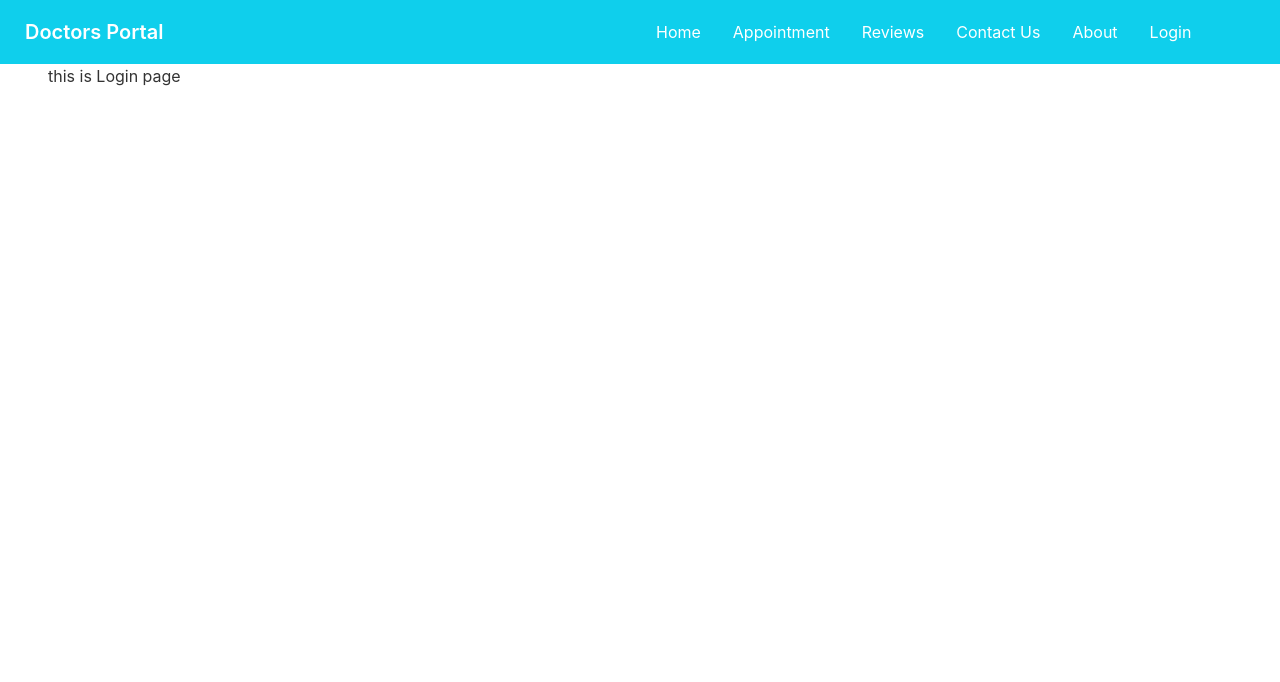
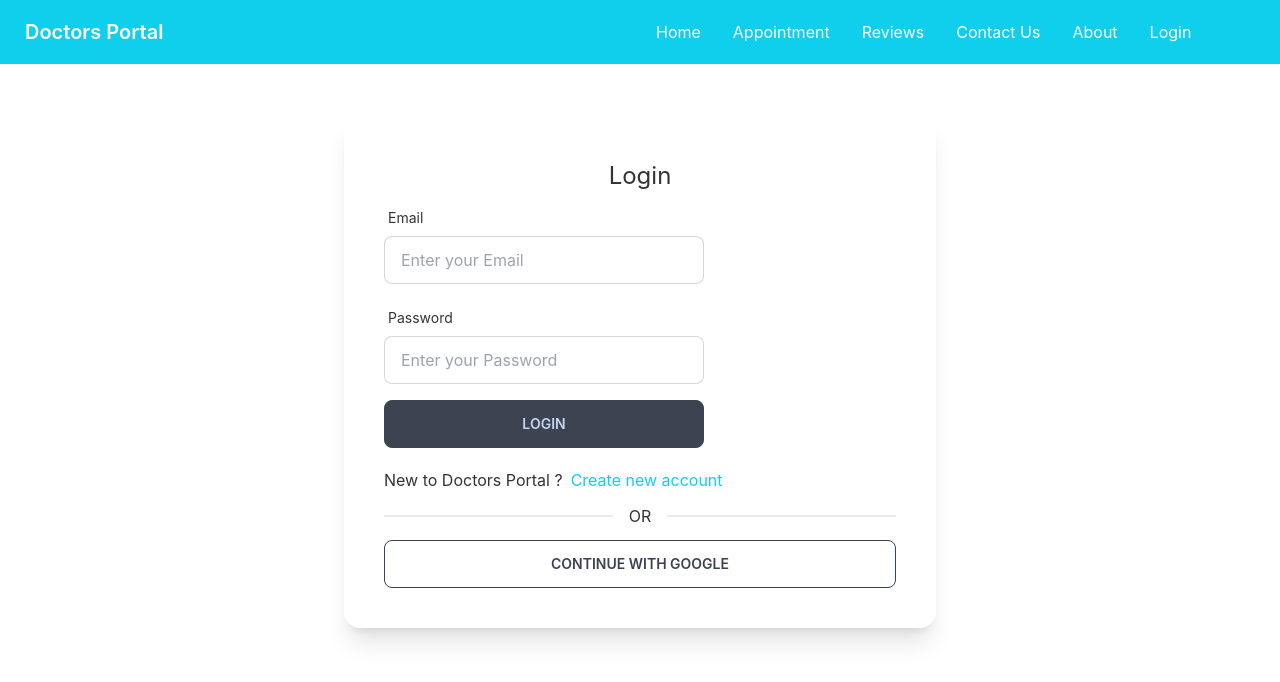
Before and after one commit to Raselraaz123/doctors-portal-client, a React (Create React App) app: page /login in a window 1280 px wide. Shown: the top 682 px of the page. Built offline with nearby package versions, Linux system fonts and the light colour scheme; no server answers.

Commit message:
login from ok and loading compo make working signup compo

```diff
--- a/package.json
+++ b/package.json
@@ -13,6 +13,7 @@
     "react-day-picker": "^8.0.4",
     "react-dom": "^18.1.0",
     "react-firebase-hooks": "^5.0.3",
+    "react-hook-form": "^7.31.1",
     "react-router-dom": "^6.3.0",
     "react-scripts": "5.0.1",
     "web-vitals": "^2.1.4"
--- a/src/Pages/Login/Login.js
+++ b/src/Pages/Login/Login.js
@@ -1,9 +1,134 @@
-import React from 'react';
+import React from "react";
+import { Link } from "react-router-dom";
+import {
+  useSignInWithEmailAndPassword,
+  useSignInWithGoogle,
+} from "react-firebase-hooks/auth";
+import auth from "../../firebase.init";
+import { useForm } from "react-hook-form";
+import Loading from "../Shared/Loading";
 
 const Login = () => {
+  const [signInWithGoogle, user, loading, error] = useSignInWithGoogle(auth);
+  const {
+    register,
+    formState: { errors },
+    handleSubmit,
+  } = useForm();
+  const [signInWithEmailAndPassword, user1, loading1, error1] =
+    useSignInWithEmailAndPassword(auth);
+  let SignInError;
+  if (loading || loading1) {
+    return <Loading></Loading>;
+  }
+  if (error || error1) {
+    SignInError = <p className="text-red-500 mb-2 mt-2">{error?.message||error1?.message }</p>
+}
+
+  if (user || user1) {
+    console.log(user || user1);
+  }
+
+  // const handleFromSubmit = event => {
+  //   event.preventDefault();
+  // }
+  const onSubmit = (data) => {
+    console.log(data);
+    signInWithEmailAndPassword(data.email, data.password);
+  };
   return (
-    <div>
-      <h1>this is Login page</h1>
+    <div class="card w-1/2   shadow-xl mt-28 mx-auto ">
+      <div class=" text-black-500  p-10">
+        <h2 className="text-center text-bold text-2xl mb-2 mt-2">Login</h2>
+        <form
+          onSubmit={handleSubmit(onSubmit)}
+          className=" flex flex-col justify-center
+         "
+        >
+          <div class="form-control w-full max-w-xs">
+            <label class="label">
+              <span class="label-text">Email</span>
+            </label>
+            <input
+              type="email"
+              placeholder="Enter your Email"
+              class="input input-bordered w-full max-w-xs"
+              {...register("email", {
+                required: {
+                  value: true,
+                  message: "Email is Required",
+                },
+                pattern: {
+                  value: /[a-z0-9]+@[a-z]+\.[a-z]{2,3}/,
+                  message: "Provide a valid Email",
+                },
+              })}
+            />
+            <label class="label">
+              {errors.email?.type === "required" && (
+                <span class="label-text-alt text-red-500">
+                  {errors.email.message}
+                </span>
+              )}
+              {errors.email?.type === "pattern" && (
+                <span class="label-text-alt text-red-500">
+                  {errors.email.message}
+                </span>
+              )}
+            </label>
+          </div>
+          <div class="form-control w-full max-w-xs">
+            <label class="label">
+              <span class="label-text">Password</span>
+            </label>
+            <input
+              type="password"
+              placeholder="Enter your Password"
+              class="input input-bordered w-full max-w-xs"
+              {...register("password", {
+                required: {
+                  value: true,
+                  message: "Password is Required",
+                },
+                minLength: {
+                  value: 6,
+                  message: "Must be 6 characters or longer",
+                },
+              })}
+            />
+            <label class="label">
+              {errors.password?.type === "required" && (
+                <span class="label-text-alt text-red-500">
+                  {errors.password.message}
+                </span>
+              )}
+              {errors.password?.type === "minLength" && (
+                <span class="label-text-alt text-red-500">
+                  {errors.password.message}
+                </span>
+              )}
+            </label>
+          </div>
+          {SignInError}
+          <input class="btn w-full max-w-xs mb-5" type="submit" value="Login" />
+        </form>
+
+        <div>
+          <p className="">
+            New to Doctors Portal ?
+            <Link to="/signup" className="text-primary ml-2">
+              Create new account
+            </Link>
+          </p>
+        </div>
+        <div class="divider ">OR</div>
+        <button
+          onClick={() => signInWithGoogle()}
+          class="btn btn-outline btn-accent w-full "
+        >
+          Continue with Google
+        </button>
+      </div>
     </div>
   );
 };
--- /dev/null
+++ b/src/Pages/Shared/Loading.js
@@ -0,0 +1,11 @@
+import React from 'react';
+
+const Loading = () => {
+  return (
+    <div className="flex justify-center mt-40 mx-auto">
+      <button class="btn loading">loading</button>;
+    </div>
+  );
+};
+
+export default Loading;
```
Also changed, not shown: 1 other file (tests, documents, lock files or other folders).
